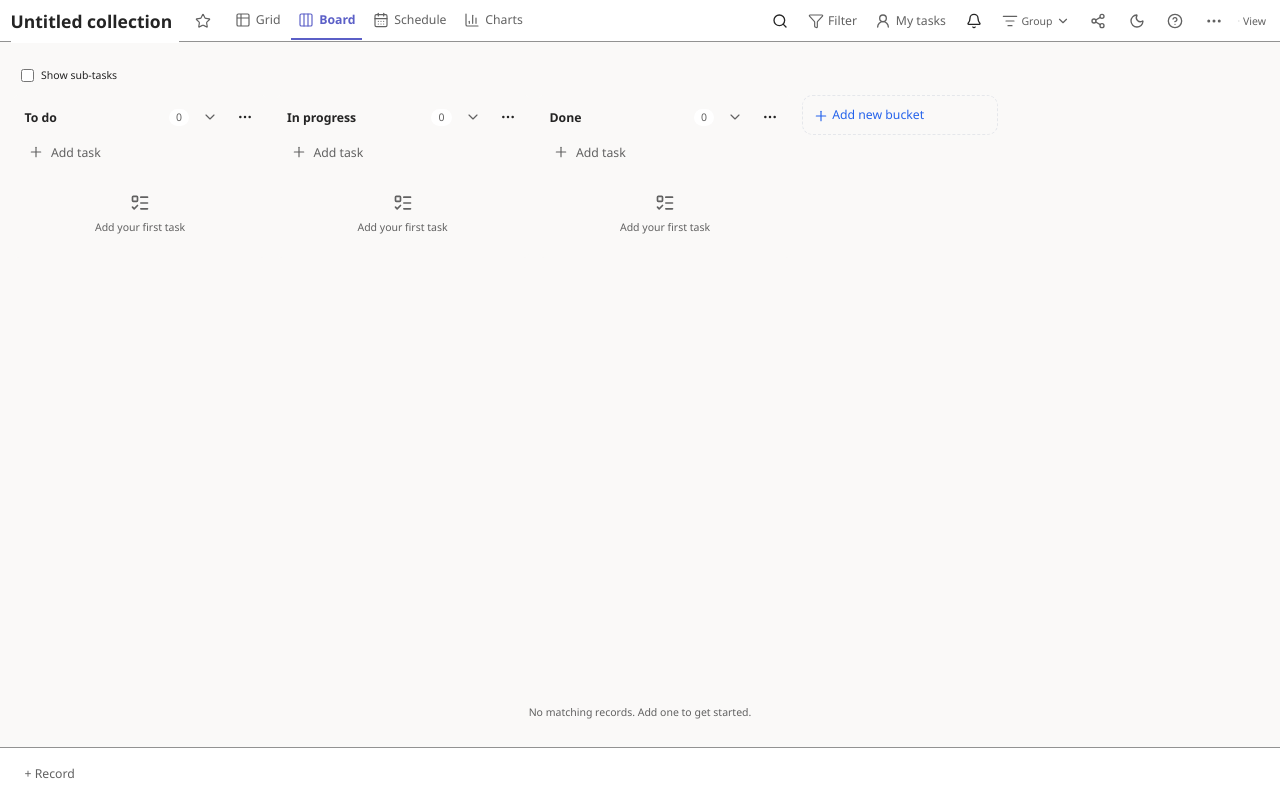
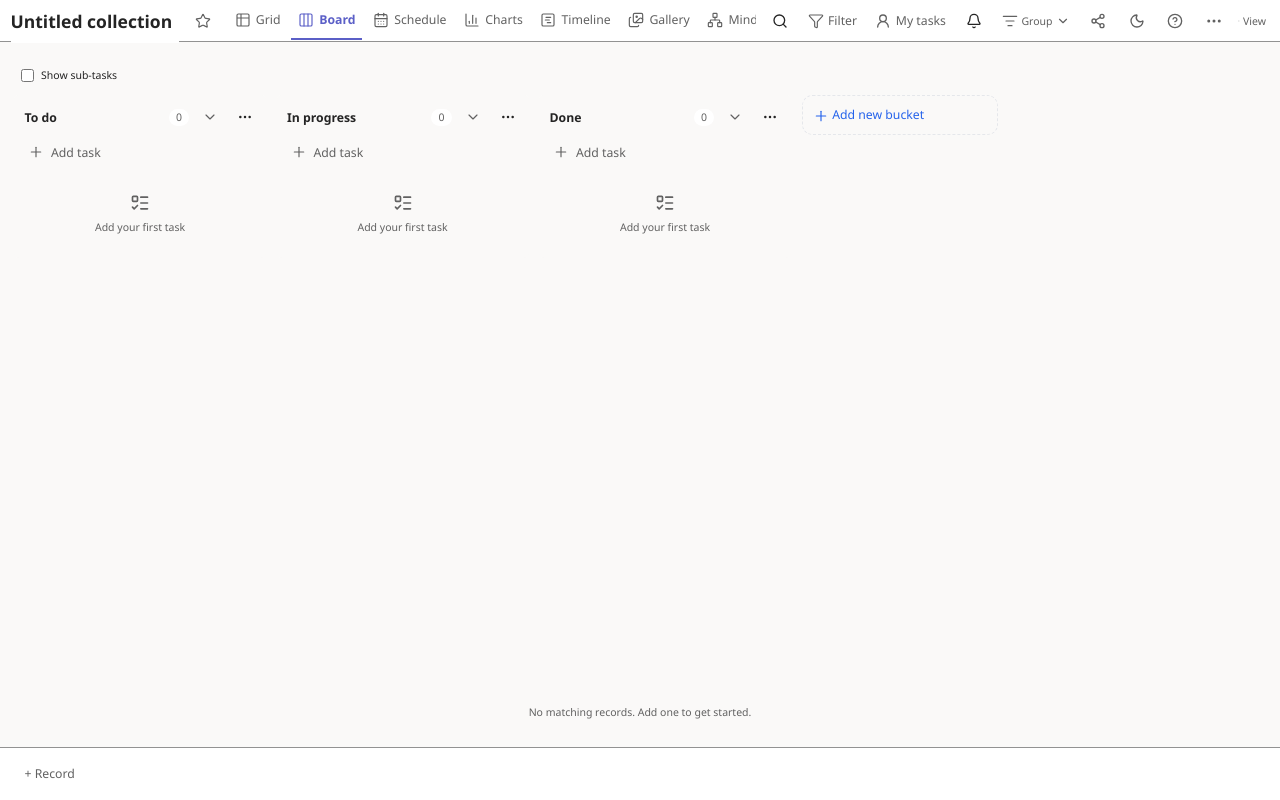
Before and after one commit to eddyvn98/collection-planner, a React (Vite) app: page / in a window 1280 px wide. Built offline with nearby package versions, Linux system fonts and the light colour scheme.

Commit message:
feat(7A): expose Timeline, Mind Map, Gallery and Form on desktop/mobile view tabs

```diff
--- a/src/renderers/CollectionViewTabs.tsx
+++ b/src/renderers/CollectionViewTabs.tsx
@@ -4,7 +4,7 @@ import { useRef, useState } from "react";
 import { CollectionFloatingPanel } from "./CollectionFloatingPanel";
 import { CollectionModalDialog } from "./CollectionModalDialog";
 import { btnClass } from "./CollectionFieldEditor";
-import { Table2, Columns3, CalendarDays, BarChart3 } from "lucide-react";
+import { Table2, Columns3, CalendarDays, BarChart3, GanttChartSquare, Network, Images, ClipboardList } from "lucide-react";
 import type { CollectionView } from "../collections/model";
 
 interface Props {
@@ -21,8 +21,8 @@ export function CollectionViewTabs({ views, activeViewId, readOnly, onSelect, on
   const rightClickRef=useRef<HTMLButtonElement|null>(null);
   const target=views.find(view=>view.id===deleteViewId);
   const menuTarget=views.find(view=>view.id===contextMenu);
-  const icons = {table:Table2, kanban:Columns3, calendar:CalendarDays, charts:BarChart3};
-  const labels = {table:"Grid",kanban:"Board",calendar:"Schedule",charts:"Charts"};
+  const icons = {table:Table2, kanban:Columns3, calendar:CalendarDays, charts:BarChart3,timeline:GanttChartSquare,mindmap:Network,gallery:Images,form:ClipboardList};
+  const labels = {table:"Grid",kanban:"Board",calendar:"Schedule",charts:"Charts",timeline:"Timeline",mindmap:"Mind Map",gallery:"Gallery",form:"Form"};
   return <>
     <nav aria-label="Plan views" className="flex h-11 min-w-0 items-stretch gap-1 overflow-x-auto">
       {views.filter(v=>v.kind in icons).map(view=>{
```
